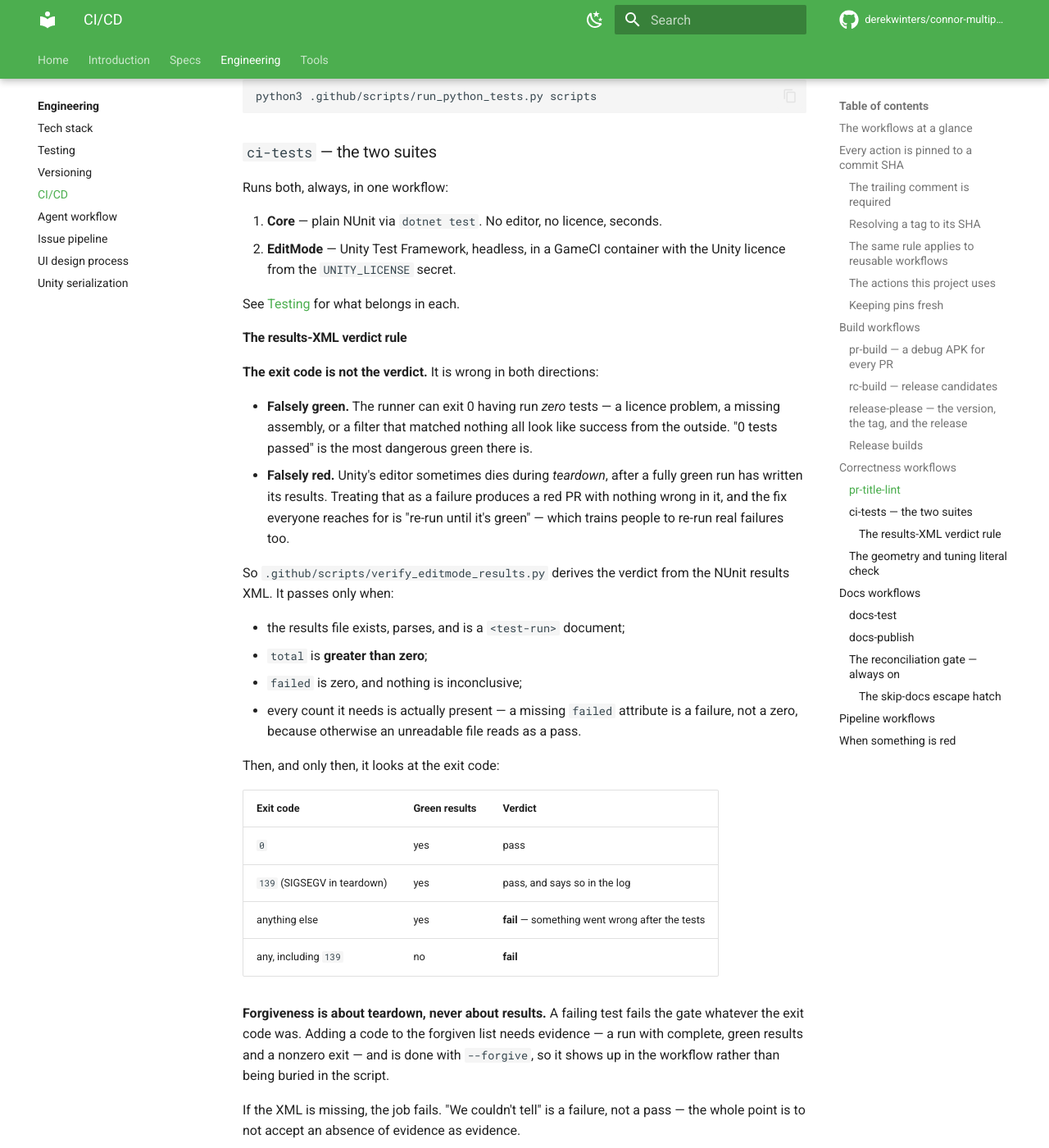
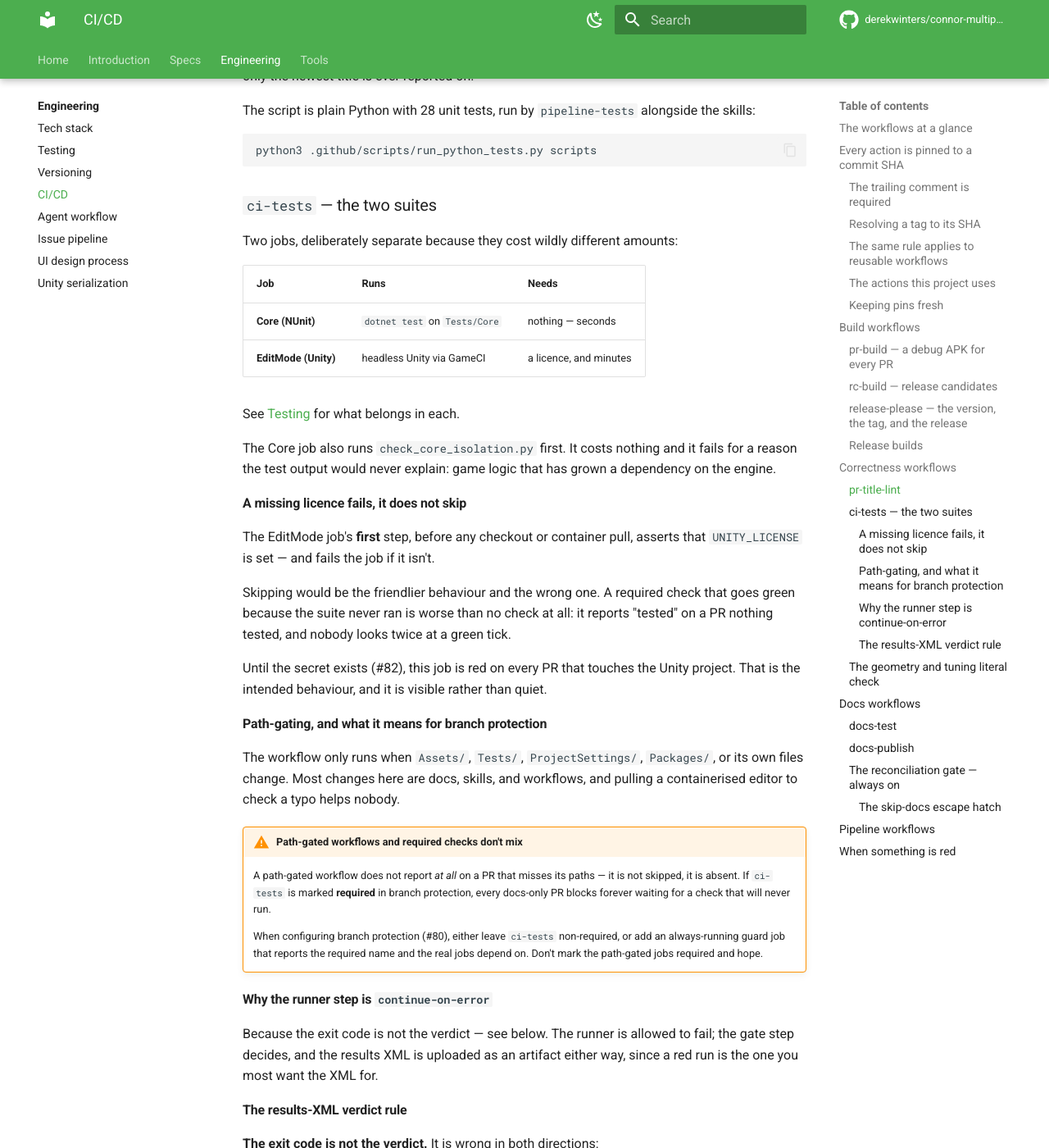
Before and after one commit to derekwinters/connor-multiplying-frogs, an MkDocs documentation site: the page built from docs/engineering/ci-cd.md, in a window 1280 px wide and 1400 px high, scrolled down 6662 px. Shown: the whole window at 82% size. Built offline with MkDocs 1.6.1 and Material for MkDocs 9.7.7, drawn with Linux system fonts in a browser that asks for light colours; comment, search, counter and statistics services are not loaded; the version menu is left out; some of the changed text lies outside the part shown.

Commit message:
ci: add the Core and EditMode test workflow (#120)
Two jobs, split because they cost wildly different amounts: the Core suite runs
dotnet test in seconds with no editor, and the EditMode suite pulls a
containerised Unity and needs a licence.

A missing UNITY_LICENSE fails the EditMode job on its first step, before any
checkout. Skipping would be friendlier and wrong — a required check that goes
green because the suite never ran reports "tested" on a PR nothing tested, and
nobody looks twice at a green tick. Until #82 lands this job is red on PRs
touching the Unity project, visibly rather than quietly.

The runner step is continue-on-error and the verdict comes from
verify_editmode_results.py, since Unity exits nonzero from a teardown crash
after a green run. Results are uploaded either way — a red run is the one you
most want the XML for. The Core job also runs the isolation check, which is
free and fails for a reason the test output would never explain.

Path-gated to the Unity project and its own files, and the docs now warn that a
path-gated workflow is absent rather than skipped on PRs that miss its paths,
so marking it required in branch protection would block every docs-only PR
forever.

Closes #37


Claude-Session: https://claude.ai/code/session_01Nytj7GkfPuWnCs1pajjgrL

Co-authored-by: Claude <noreply@anthropic.com>

```diff
--- a/docs/engineering/ci-cd.md
+++ b/docs/engineering/ci-cd.md
@@ -86,6 +86,7 @@ repository.
 | `actions/setup-python` | `5fda3b95a4ea91299a34e894583c3862153e4b97` | docs, pipeline, scripts |
 | `actions/setup-dotnet` | `a98b56852c35b8e3190ac28c8c2271da59106c68` | the Core suite |
 | `actions/upload-artifact` | `043fb46d1a93c77aae656e7c1c64a875d1fc6a0a` | APKs, test results |
+| `actions/cache` | `55cc8345863c7cc4c66a329aec7e433d2d1c52a9` | Unity's `Library/` |
 | `actions/download-artifact` | `3e5f45b2cfb9172054b4087a40e8e0b5a5461e7c` | the release attach step |
 | `googleapis/release-please-action` | `45996ed1f6d02564a971a2fa1b5860e934307cf7` | `release-please` |
 | `game-ci/unity-builder` | `d829bfc901f2347c8fe18898f06712b66916ef42` | APK builds |
@@ -250,13 +251,54 @@ python3 .github/scripts/run_python_tests.py scripts
 
 ### `ci-tests` — the two suites
 
-Runs both, always, in one workflow:
+Two jobs, deliberately separate because they cost wildly different amounts:
 
-1. **Core** — plain NUnit via `dotnet test`. No editor, no licence, seconds.
-2. **EditMode** — Unity Test Framework, headless, in a GameCI container with the
-   Unity licence from the `UNITY_LICENSE` secret.
+| Job | Runs | Needs |
+| --- | --- | --- |
+| **Core (NUnit)** | `dotnet test` on `Tests/Core` | nothing — seconds |
+| **EditMode (Unity)** | headless Unity via GameCI | a licence, and minutes |
 
 See [Testing](testing.md) for what belongs in each.
+
+The Core job also runs `check_core_isolation.py` first. It costs nothing and it
+fails for a reason the test output would never explain: game logic that has
+grown a dependency on the engine.
+
+#### A missing licence fails, it does not skip
+
+The EditMode job's **first** step, before any checkout or container pull,
+asserts that `UNITY_LICENSE` is set — and fails the job if it isn't.
+
+Skipping would be the friendlier behaviour and the wrong one. A required check
+that goes green because the suite never ran is worse than no check at all: it
+reports "tested" on a PR nothing tested, and nobody looks twice at a green tick.
+
+Until the secret exists (#82), this job is red on every PR that touches the
+Unity project. That is the intended behaviour, and it is visible rather than
+quiet.
+
+#### Path-gating, and what it means for branch protection
+
+The workflow only runs when `Assets/`, `Tests/`, `ProjectSettings/`,
+`Packages/`, or its own files change. Most changes here are docs, skills, and
+workflows, and pulling a containerised editor to check a typo helps nobody.
+
+!!! warning "Path-gated workflows and required checks don't mix"
+    A path-gated workflow does not report *at all* on a PR that misses its
+    paths — it is not skipped, it is absent. If `ci-tests` is marked **required**
+    in branch protection, every docs-only PR blocks forever waiting for a check
+    that will never run.
+
+    When configuring branch protection (#80), either leave `ci-tests`
+    non-required, or add an always-running guard job that reports the required
+    name and the real jobs depend on. Don't mark the path-gated jobs required
+    and hope.
+
+#### Why the runner step is `continue-on-error`
+
+Because the exit code is not the verdict — see below. The runner is allowed to
+fail; the gate step decides, and the results XML is uploaded as an artifact
+either way, since a red run is the one you most want the XML for.
 
 #### The results-XML verdict rule
 
```
Also changed, not shown: 1 other file.
